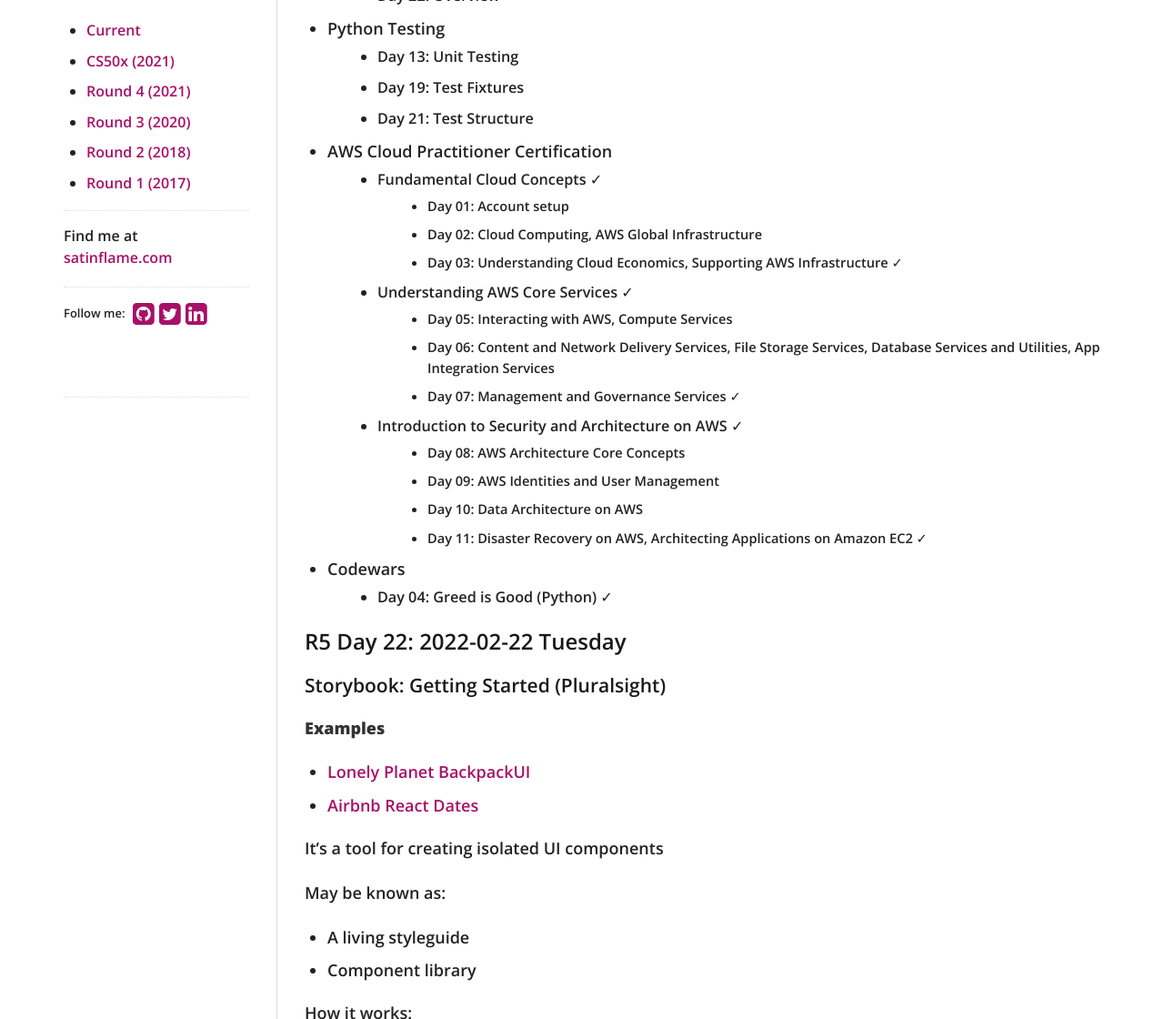
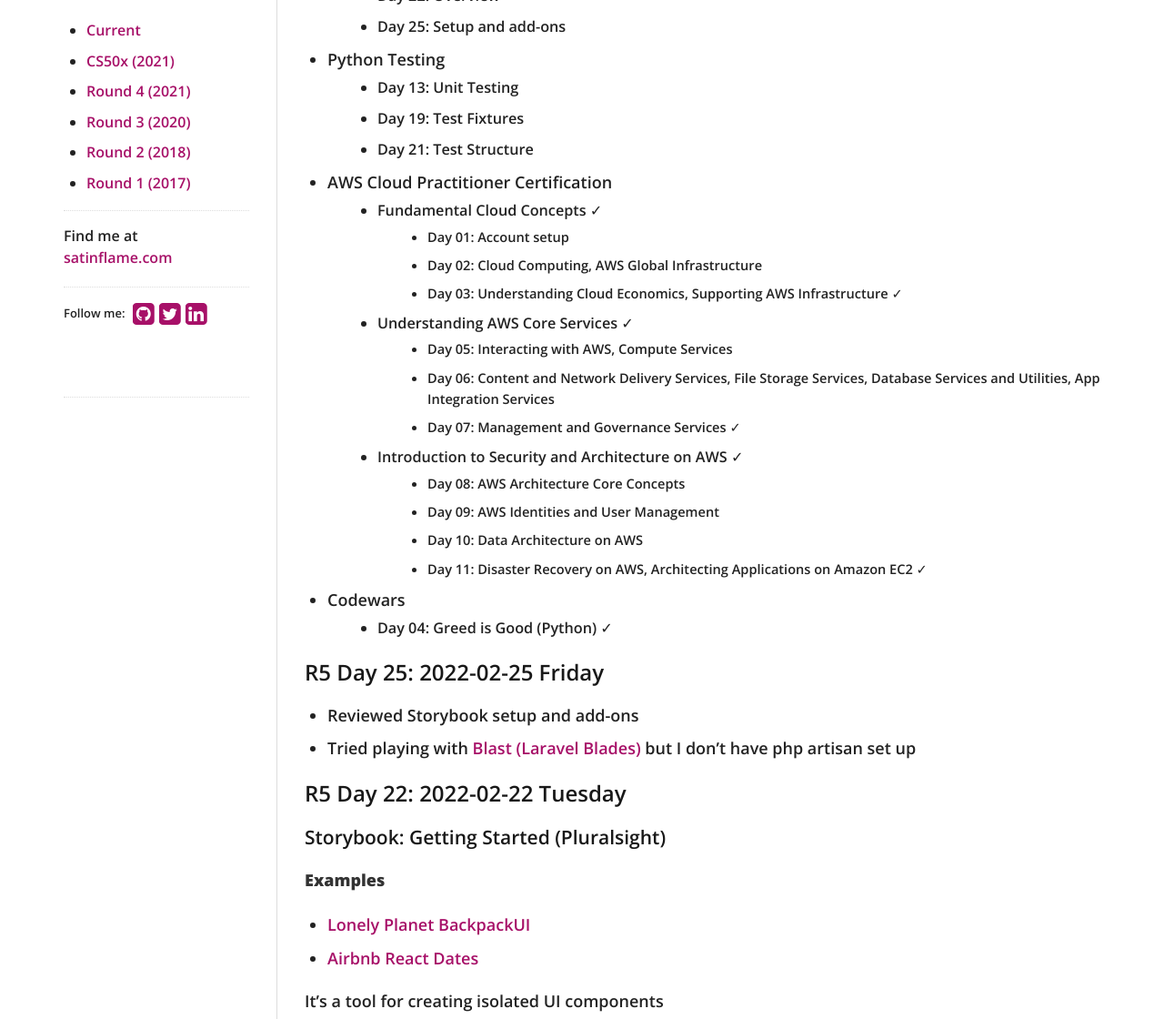
Before and after one commit to virtual/100daysofcode, a Jekyll site: the page built from index.md, in a window 1280 px wide and 1400 px high, cut to the strip 280-1400 px from the top of the window. Shown: the whole strip at 91% size. Built offline with Jekyll 4.4.1, drawn with Linux system fonts in a browser that asks for light colours; nearby versions of some CDN libraries; our own code applies the rules of GitHub Pages for plain Markdown files.

Commit message:
Update index.md

```diff
--- a/index.md
+++ b/index.md
@@ -7,6 +7,7 @@
   - Day 14: Updated python server & updated code on production to use sqlite3
 - [Storybook](https://github.com/virtual/storybook-getting-started)
   - Day 22: Overview
+  - Day 25: Setup and add-ons
 - Python Testing
   - Day 13: Unit Testing
   - Day 19: Test Fixtures
@@ -27,6 +28,12 @@
     - Day 11: Disaster Recovery on AWS, Architecting Applications on Amazon EC2 ✓
 - Codewars
   - Day 04: Greed is Good (Python) ✓
+
+
+## R5 Day 25: 2022-02-25 Friday
+
+- Reviewed Storybook setup and add-ons
+- Tried playing with [Blast (Laravel Blades)](https://github.com/area17/blast) but I don't have php artisan set up
 
 ## R5 Day 22: 2022-02-22 Tuesday
 
```
